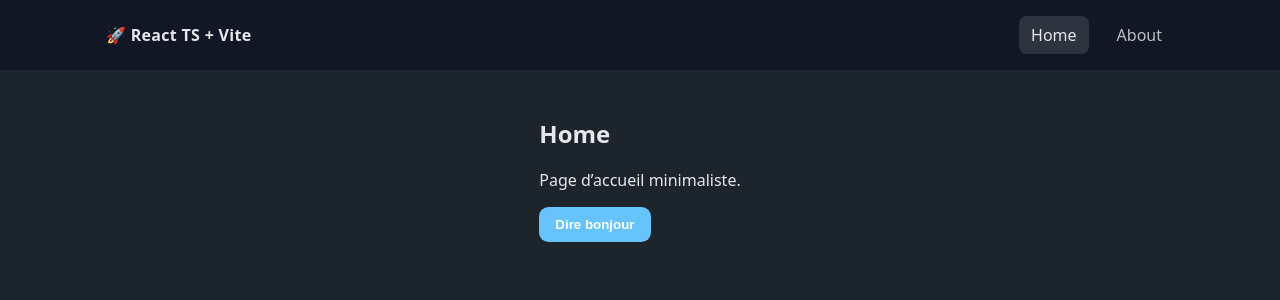
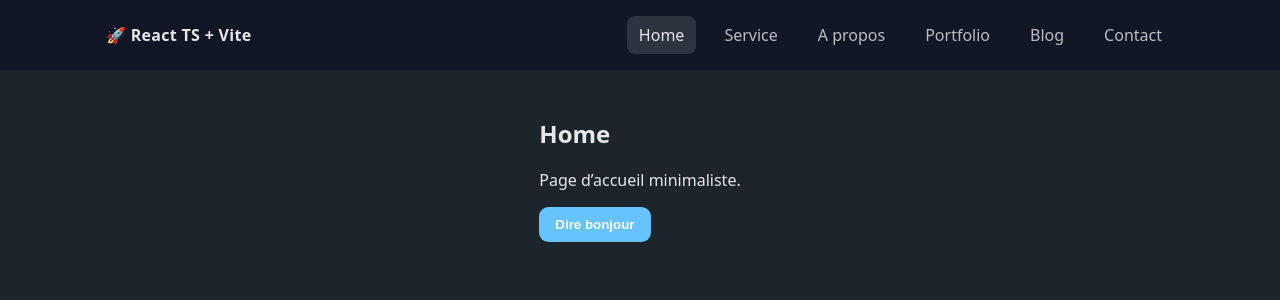
Before and after one commit to Guillaume811/site-gelyos, a React (Vite) app: page / in a window 1280 px wide. Shown: the top 300 px of the page. Built offline with nearby package versions, Linux system fonts and the light colour scheme.

Commit message:
feat: mise à jour des liens de navigation et ajout de nouvelles routes

```diff
--- a/src/app/layout/RootLayout.tsx
+++ b/src/app/layout/RootLayout.tsx
@@ -1,21 +1,33 @@
 import { NavLink, Outlet } from 'react-router-dom'
-import s from './RootLayout.module.scss'
+import styles from './RootLayout.module.scss'
 
 export default function RootLayout() {
   return (
-    <div className={s.wrapper}>
-      <nav className={s.nav}>
-        <div className={s.navInner}>
-          <div className={s.brand}>🚀 React TS + Vite</div>
-          <NavLink to="/" end className={({ isActive }) => [s.link, isActive && s.active].filter(Boolean).join(' ')}>
+    <div className={styles.wrapper}>
+      <nav className={styles.nav}>
+        <div className={styles.navInner}>
+          <div className={styles.brand}>🚀 React TS + Vite</div>
+          <NavLink to="/" end className={({ isActive }) => isActive ? `${styles.link} ${styles.active}` : styles.link}>
             Home
           </NavLink>
-          <NavLink to="/about" className={({ isActive }) => [s.link, isActive && s.active].filter(Boolean).join(' ')}>
-            About
+          <NavLink to="/service" className={({ isActive }) => isActive ? `${styles.link} ${styles.active}` : styles.link}>
+            Service
+          </NavLink>
+          <NavLink to="/apropos" className={({ isActive }) => isActive ? `${styles.link} ${styles.active}` : styles.link}>
+            A propos
+          </NavLink>
+          <NavLink to="/portfolio" className={({ isActive }) => isActive ? `${styles.link} ${styles.active}` : styles.link}>
+            Portfolio
+          </NavLink>
+          <NavLink to="/blog" className={({ isActive }) => isActive ? `${styles.link} ${styles.active}` : styles.link}>
+            Blog
+          </NavLink>
+          <NavLink to="/contact" className={({ isActive }) => isActive ? `${styles.link} ${styles.active}` : styles.link}>
+            Contact
           </NavLink>
         </div>
       </nav>
-      <main className={s.main}>
+      <main className={styles.main}>
         <Outlet />
       </main>
     </div>
--- a/src/app/router.tsx
+++ b/src/app/router.tsx
@@ -4,7 +4,11 @@ import RootLayout from '@/app/layout/RootLayout'
 
 // Lazy pages
 const Home = lazy(() => import('@/pages/Home'))
+const Service = lazy(() => import('@/pages/Service'))
 const About = lazy(() => import('@/pages/About'))
+const Portfolio = lazy(() => import('@/pages/Portfolio'))
+const Blog = lazy(() => import('@/pages/Blog'))
+const Contact = lazy(() => import('@/pages/Contact'))
 const NotFound = lazy(() => import('@/pages/NotFound'))
 
 const router = createBrowserRouter([
@@ -14,7 +18,11 @@ const router = createBrowserRouter([
     errorElement: <NotFound />, // fallback simple (peut être un ErrorBoundary dédié)
     children: [
       { index: true, element: <Home /> },
-      { path: 'about', element: <About /> },
+      { path: 'service', element: <Service /> },
+      { path: 'apropos', element: <About /> },
+      { path: 'portfolio', element: <Portfolio /> },
+      { path: 'blog', element: <Blog /> },
+      { path: 'Contact', element: <Contact /> },
       { path: '*', element: <NotFound /> },
     ],
   },
```
